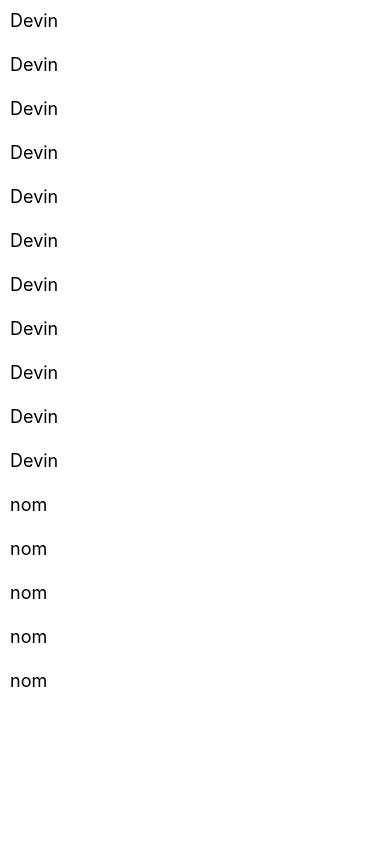
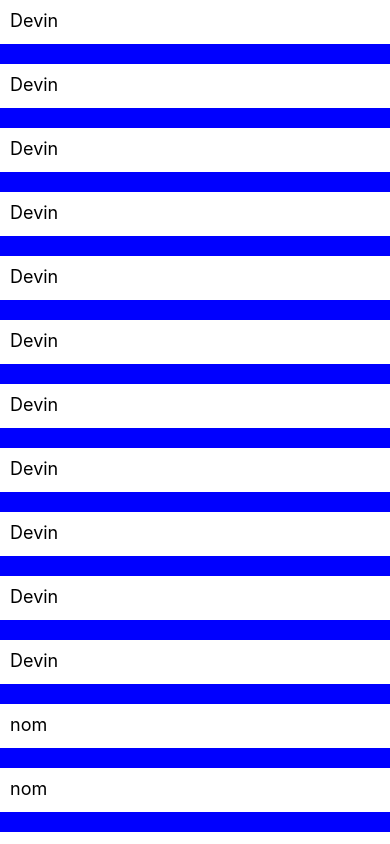
Before and after one commit to sabaPhruidze/react-native, a React Native app: screen / in a window 390 px wide. Shown: the top 844 px of the page. Built offline with nearby package versions, Linux system fonts and the light colour scheme.

Commit message:
So I learned how to use FlatList and itemSeparator

```diff
--- a/App.js
+++ b/App.js
@@ -37,8 +37,20 @@ export default function App() {
           { key: "nom" },
           { key: "nom" },
           { key: "nom" },
+          { key: "nom" },
+          { key: "nom" },
+          { key: "nom" },
+          { key: "nom" },
+          { key: "nom" },
+          { key: "nom" },
+          { key: "nom" },
         ]}
         renderItem={({ item }) => <Text style={styles.item}>{item.key}</Text>}
+        ItemSeparatorComponent={() => (
+          <View
+            style={{ height: 20, backgroundColor: "blue", width: "100%" }}
+          />
+        )}
       />
     </View>
   );
```
